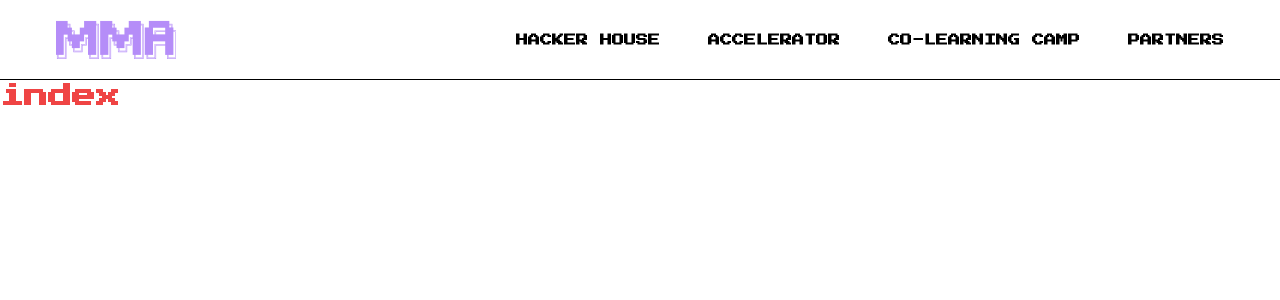
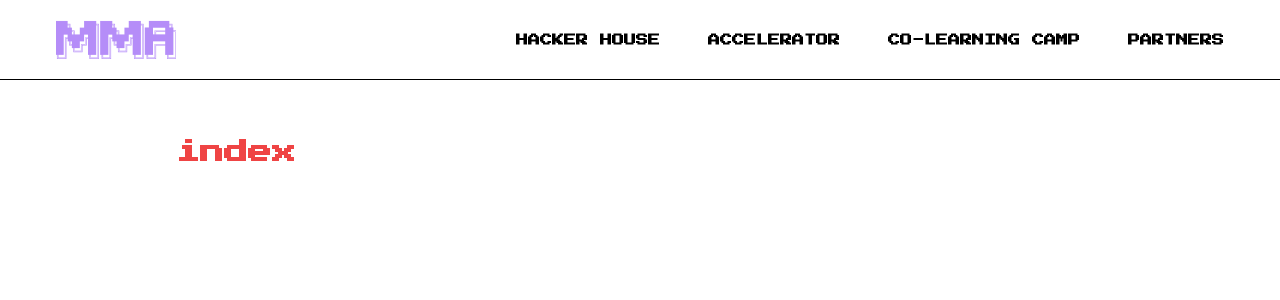
Before and after one commit to NonceGeek/Indiehacker-Accelerator-Homepage, a Next.js app: page / in a window 1280 px wide. Shown: the top 300 px of the page. Built offline with nearby package versions, Linux system fonts and the light colour scheme.

Commit message:
feat: 调整各页面通用的布局组件

```diff
--- a/src/components/layout.tsx
+++ b/src/components/layout.tsx
@@ -4,7 +4,7 @@ export default function Layout({ children }: any) {
   return (
     <>
       <Navbar />
-      <div>{children}</div>
+      <div className="w-[928px] mx-auto pt-14">{children}</div>
     </>
   );
 }
```
